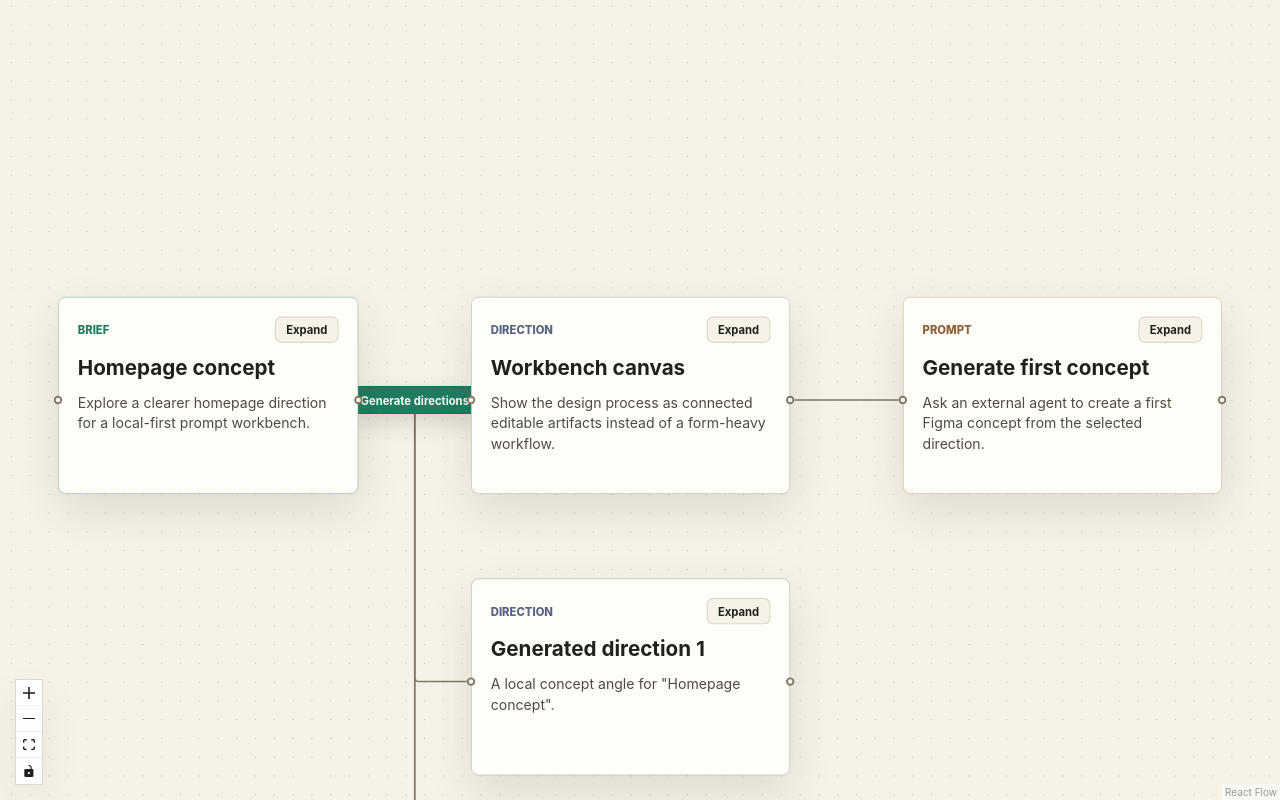
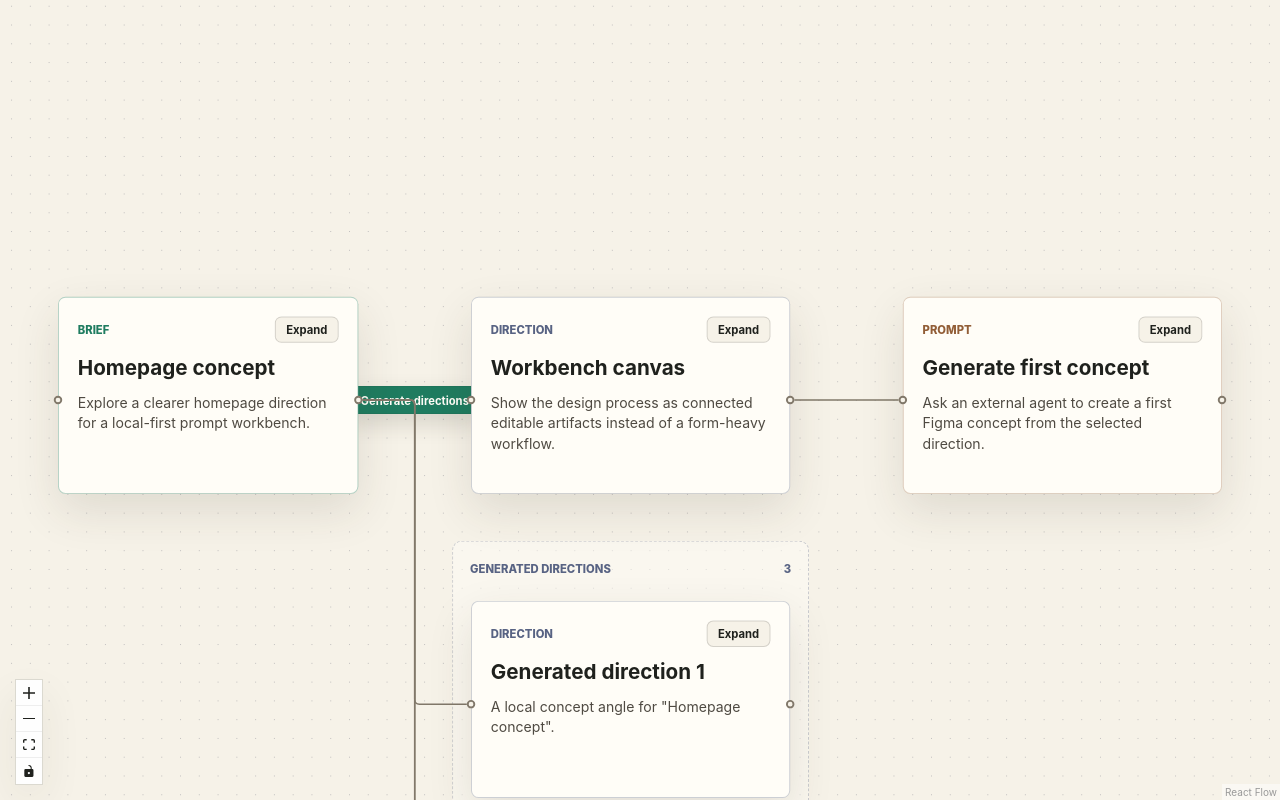
Before and after one commit to rschroed/Facet, a React (Vite) app: page / in a window 1280 px wide. Both pictures are taken after a click on the button "Generate directions". Built offline with nearby package versions, Linux system fonts and the light colour scheme.

Commit message:
feat: group generated direction nodes

```diff
--- a/src/App.tsx
+++ b/src/App.tsx
@@ -8,6 +8,7 @@ import {
 } from "@xyflow/react";
 import "@xyflow/react/dist/style.css";
 import ArtifactNode from "./canvas/ArtifactNode";
+import DirectionGroupNode from "./canvas/DirectionGroupNode";
 import { mapProjectFileToReactFlow } from "./canvas/mapFacetsToReactFlow";
 import RelationshipEdge from "./canvas/RelationshipEdge";
 import type { BriefArtifactPatch } from "./canvas/types";
@@ -21,8 +22,8 @@ import { staticProjectFile } from "./fixtures/staticProject";
 import "./styles.css";
 
 const GENERATED_DIRECTIONS_PER_CLICK = 3;
-const GENERATED_DIRECTION_X = 440;
-const GENERATED_DIRECTION_START_Y = 300;
+const GENERATED_DIRECTION_X = 20;
+const GENERATED_DIRECTION_START_Y = 64;
 const GENERATED_DIRECTION_Y_GAP = 260;
 const GENERATED_DIRECTION_WIDTH = 340;
 const GENERATED_DIRECTION_HEIGHT = 220;
@@ -30,6 +31,7 @@ const generatedDirectionIdPattern = /^direction-generated-(\d+)$/;
 
 const nodeTypes = {
   artifact: ArtifactNode,
+  directionGroup: DirectionGroupNode,
 } satisfies NodeTypes;
 
 const edgeTypes = {
--- /dev/null
+++ b/src/canvas/DirectionGroupNode.tsx
@@ -0,0 +1,15 @@
+import type { NodeProps } from "@xyflow/react";
+import type { DirectionGroupNode as DirectionGroupNodeType } from "./types";
+
+function DirectionGroupNode({ data }: NodeProps<DirectionGroupNodeType>) {
+  return (
+    <section className="direction-group-node">
+      <header className="direction-group-node__header">
+        <span>{data.title}</span>
+        <span>{data.count}</span>
+      </header>
+    </section>
+  );
+}
+
+export default DirectionGroupNode;
--- a/src/canvas/mapFacetsToReactFlow.ts
+++ b/src/canvas/mapFacetsToReactFlow.ts
@@ -11,11 +11,21 @@ import type {
   ArtifactNode,
   ArtifactNodeData,
   BriefArtifactPatch,
+  DirectionGroupNode,
+  FacetsCanvasNode,
   RelationshipEdge,
 } from "./types";
 
+const GENERATED_DIRECTIONS_GROUP_ID = "generated-directions-group";
+const GENERATED_DIRECTION_GROUP_X = 420;
+const GENERATED_DIRECTION_GROUP_Y = 260;
+const GENERATED_DIRECTION_GROUP_WIDTH = 380;
+const GENERATED_DIRECTION_GROUP_ROW_HEIGHT = 260;
+const GENERATED_DIRECTION_GROUP_BASE_HEIGHT = 48;
+const generatedDirectionIdPattern = /^direction-generated-\d+$/;
+
 export type FacetsReactFlowGraph = {
-  nodes: ArtifactNode[];
+  nodes: FacetsCanvasNode[];
   edges: RelationshipEdge[];
 };
 
@@ -42,8 +52,18 @@ export function mapProjectFileToReactFlow(
       artifactsById.get(relationship.sourceId)?.type === "brief",
   )?.id;
 
+  const generatedDirectionCount = project.canvas.artifacts.filter(
+    isGeneratedDirectionArtifact,
+  ).length;
+  const generatedDirectionsGroupNode =
+    generatedDirectionCount > 0
+      ? [mapGeneratedDirectionsGroupNode(generatedDirectionCount)]
+      : [];
+
   return {
-    nodes: project.canvas.artifacts.map((artifact) =>
+    nodes: [
+      ...generatedDirectionsGroupNode,
+      ...project.canvas.artifacts.map((artifact) =>
         mapArtifactToNode(
           artifact,
           canvasView,
@@ -51,6 +71,7 @@ export function mapProjectFileToReactFlow(
           options.onUpdateBrief,
         ),
       ),
+    ],
     edges: project.canvas.relationships.map((relationship) =>
       mapRelationshipToEdge(
         relationship,
@@ -68,11 +89,14 @@ function mapArtifactToNode(
   onUpdateBrief?: (artifactId: ArtifactId, patch: BriefArtifactPatch) => void,
 ): ArtifactNode {
   const nodeView = canvasView.nodes[artifact.id];
+  const isGeneratedDirection = isGeneratedDirectionArtifact(artifact);
 
   return {
     id: artifact.id,
     type: "artifact",
     position: nodeView.position,
+    parentId: isGeneratedDirection ? GENERATED_DIRECTIONS_GROUP_ID : undefined,
+    extent: isGeneratedDirection ? "parent" : undefined,
     data: getArtifactNodeData(
       artifact,
       Boolean(nodeView.expanded),
@@ -89,6 +113,39 @@ function mapArtifactToNode(
         }
       : undefined,
   };
+}
+
+function mapGeneratedDirectionsGroupNode(
+  generatedDirectionCount: number,
+): DirectionGroupNode {
+  return {
+    id: GENERATED_DIRECTIONS_GROUP_ID,
+    type: "directionGroup",
+    position: {
+      x: GENERATED_DIRECTION_GROUP_X,
+      y: GENERATED_DIRECTION_GROUP_Y,
+    },
+    data: {
+      title: "Generated directions",
+      count: generatedDirectionCount,
+    },
+    draggable: false,
+    selectable: false,
+    zIndex: 1,
+    style: {
+      width: GENERATED_DIRECTION_GROUP_WIDTH,
+      height:
+        GENERATED_DIRECTION_GROUP_BASE_HEIGHT +
+        generatedDirectionCount * GENERATED_DIRECTION_GROUP_ROW_HEIGHT,
+    },
+  };
+}
+
+function isGeneratedDirectionArtifact(artifact: FacetsArtifact): boolean {
+  return (
+    artifact.type === "direction" &&
+    generatedDirectionIdPattern.test(artifact.id)
+  );
 }
 
 function getArtifactNodeData(
--- a/src/styles.css
+++ b/src/styles.css
@@ -93,6 +93,32 @@ body {
 .react-flow__node {
   z-index: 2;
   pointer-events: all !important;
+}
+
+.react-flow__node-directionGroup {
+  pointer-events: none !important;
+}
+
+.direction-group-node {
+  width: 100%;
+  height: 100%;
+  padding: 14px;
+  background: rgba(255, 253, 247, 0.48);
+  border: 1px dashed rgba(88, 99, 131, 0.32);
+  border-radius: 10px;
+}
+
+.direction-group-node__header {
+  display: flex;
+  align-items: center;
+  justify-content: space-between;
+  min-height: 28px;
+  padding: 0 4px;
+  color: #586383;
+  font-size: 12px;
+  font-weight: 800;
+  letter-spacing: 0;
+  text-transform: uppercase;
 }
 
 .artifact-node,
```
Also changed, not shown: src/canvas/types.ts (+12 -0 lines). Lines whose indentation alone changed are shown as unchanged.
